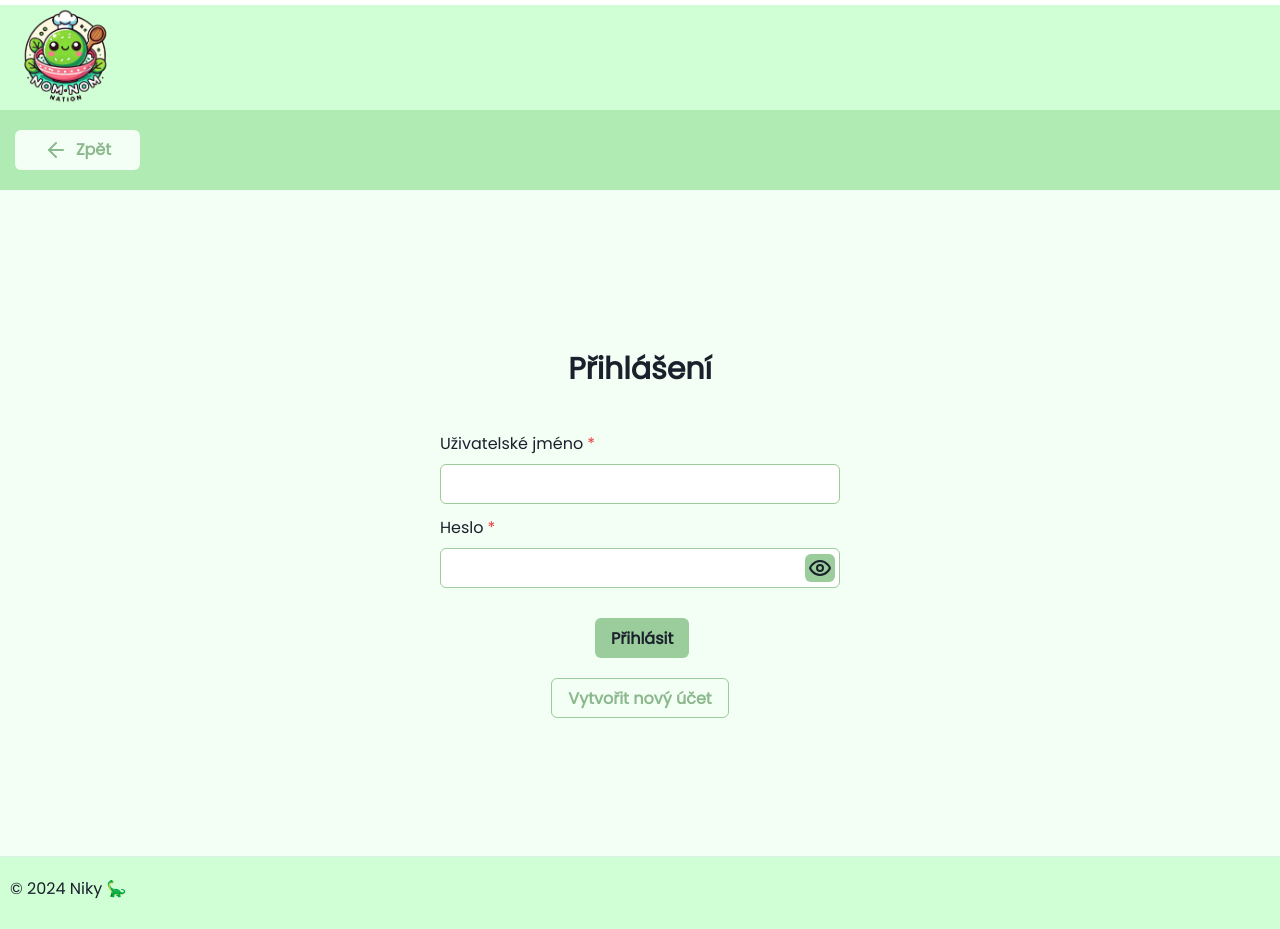
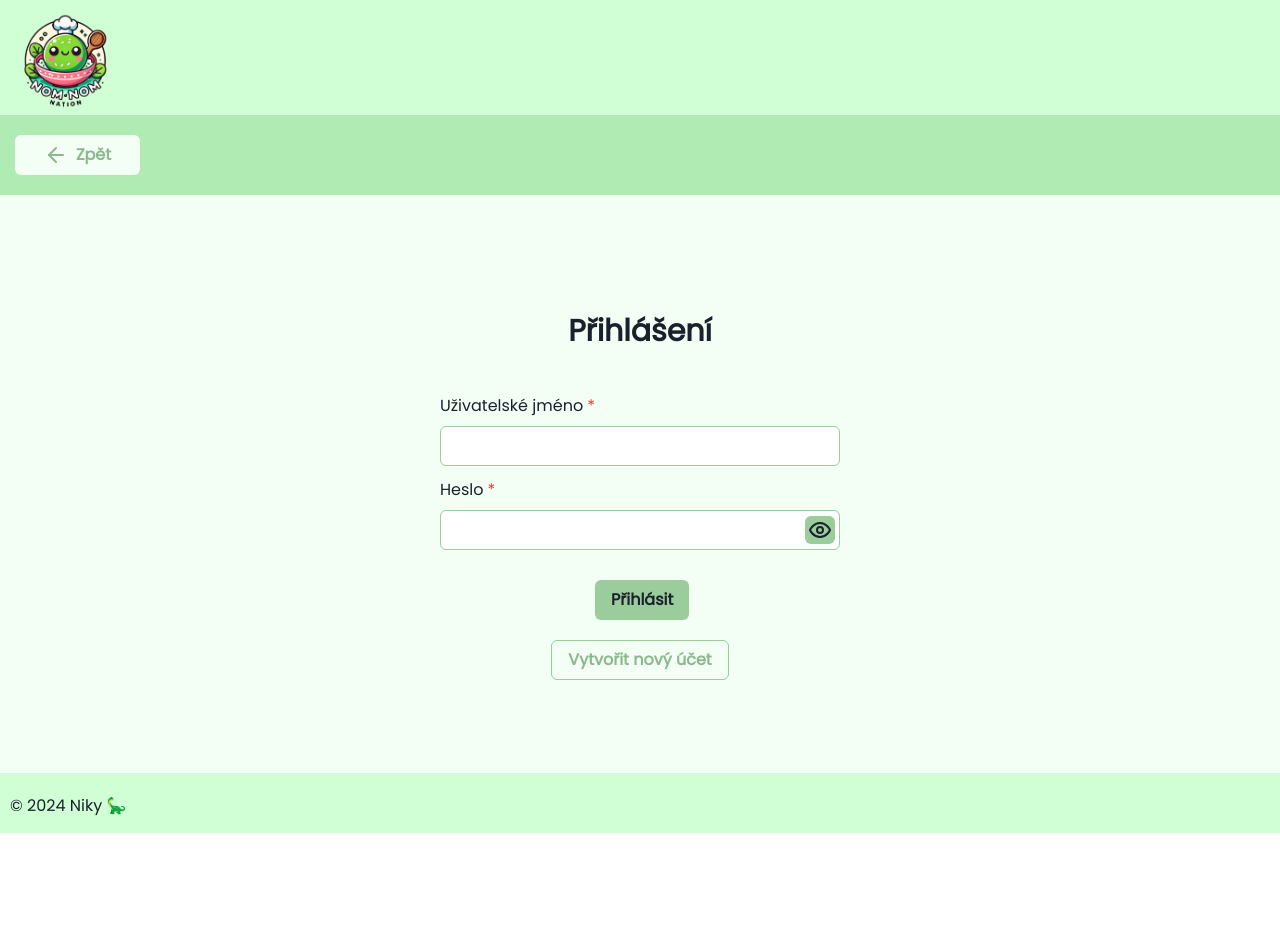
Before and after one commit to Tunyacek/Recipe-App, a React (Vite) app in the folder client/: page /login in a window 1280 px wide. After the commit the page ends 833 px from the top, so only its background shows below. Built offline with nearby package versions, Linux system fonts and the light colour scheme; no server answers.

Commit message:
chore: additional footer responsiveness, login and register responsiveness

```diff
--- a/client/src/Components/Shared/Footer/Footer.tsx
+++ b/client/src/Components/Shared/Footer/Footer.tsx
@@ -3,7 +3,7 @@ import { Box, Divider, Text } from '@chakra-ui/react'
 export function Footer() {
   const year = new Date().getFullYear()
   return (
-    <Box bg="#d0ffd5" pb="15px" sx={{ pb: '28px' }}>
+    <Box bg="#d0ffd5" pb="15px" sx={{ '@media screen and (max-width: 509px)': { pb: '28px' } }}>
       <Divider />
       <Box>
         <Text mt="20px" ml="10px">
--- a/client/src/Pages/Login.tsx
+++ b/client/src/Pages/Login.tsx
@@ -71,22 +71,23 @@ export function LoginForm() {
   }
 
   return (
-    <Box bg="#d0ffd5">
+    <Box bg="#d0ffd5" pt="5px">
       <Box ml="5px">
         <HeaderLogo />
       </Box>
       <Box bg="#B0EBB4" height="80px">
-        <Link to={`/`}>
+        <Link to={`/home`}>
           <BackButton />
         </Link>
       </Box>
       <Box
-        minHeight="83.2vh"
+        minHeight="72.3vh"
         bg="#f3fff4"
         display="flex"
         justifyContent="center"
         alignItems="center"
         flexDirection="column"
+        sx={{ '@media screen and (max-width: 509px)': { minHeight: '74.2vh' } }}
       >
         <Flex>
           <Text as="b" fontSize="30px" m="20px">
--- a/client/src/Pages/Register.tsx
+++ b/client/src/Pages/Register.tsx
@@ -104,7 +104,7 @@ export function RegisterForm() {
         </Link>
       </Box>
       <Box
-        minHeight="83.2vh"
+        minHeight="72.8vh"
         bg="#f3fff4"
         display="flex"
         justifyContent="center"
```
Also changed, not shown: client/src/index.css (line endings or trailing spaces).
